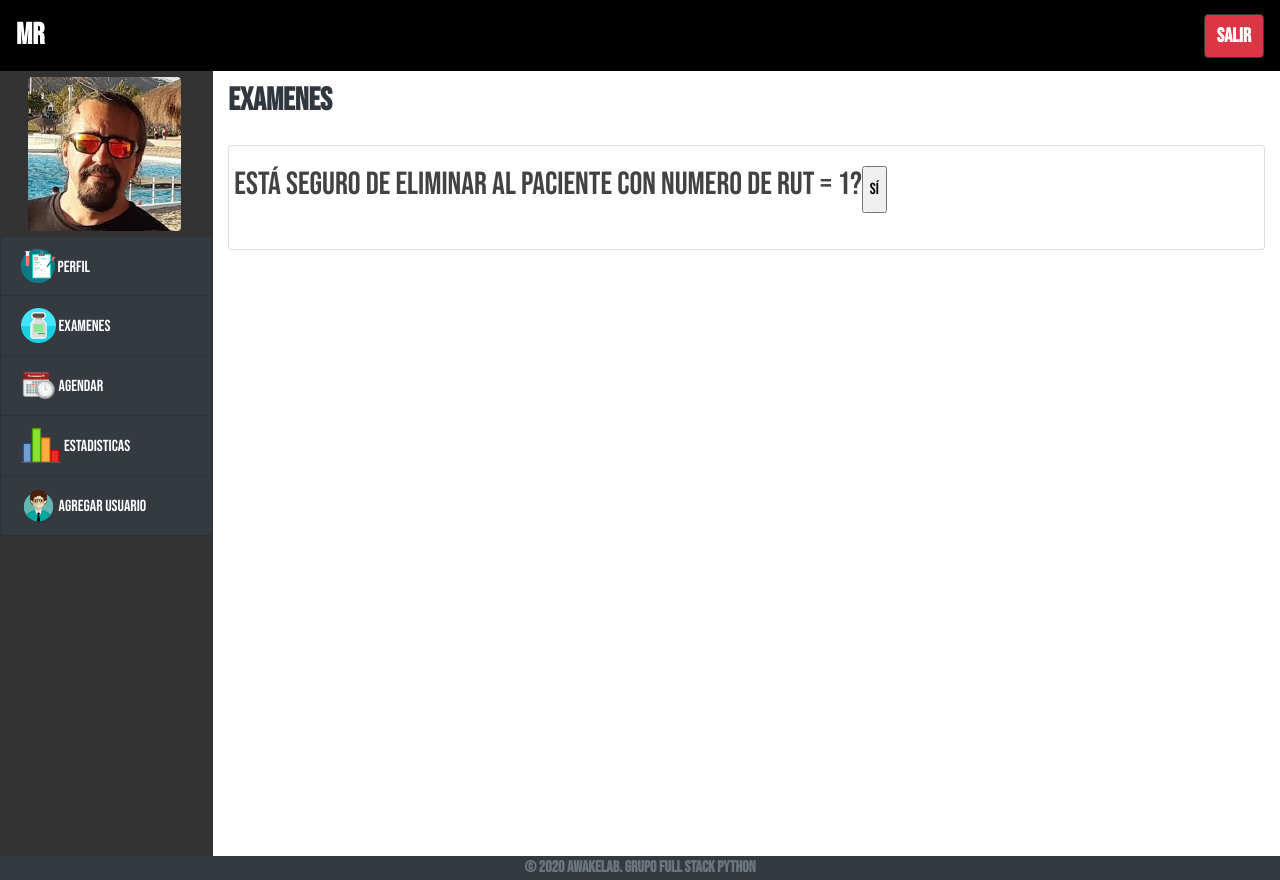
After one commit to crackoscl/trabajofinalm6, a Django app: page /1/eliminar_pacientes_db in a window 1280 px wide. The commit adds this page. Run offline with Django 3.2, Linux system fonts and the light colour scheme; some libraries are stand-ins or nearby versions.

Commit message:
crud funcionando en pacientes

```diff
--- /dev/null
+++ b/app/templates/app/eliminar_pacientes_db.html
@@ -0,0 +1,71 @@
+{% extends "base_privada.html" %}
+{% load static %}
+
+
+        {% block imagenperfil %}
+            <img class="img-fluid rounded" src="{% static 'app/img/profe luis.jpg' %}">
+        {% endblock imagenperfil %}
+
+        <!-- MAIN -->
+        {% block main %}
+
+        <div class="col py-3">
+            <div class="block-header">
+                <h2>Examenes</h2>
+                <small class="text-muted"></small>
+            </div>
+
+            <div class="row">
+                <div class="col-lg-12 col-md12 col-sm-12">
+                    <div class="card">
+                        <div class="body">
+                            <div class="row">
+
+                                <table class="table">
+                                    <thead class="thead-inverse">
+
+                                      <tr>
+                                    <form action="{% url 'app:eliminar_pacientes_db' rut=rut %}" method="POST">
+                                      {% csrf_token %}
+                                      <h2>Está seguro de eliminar al paciente con numero de rut = {{rut}}?</h2>
+                                      <input type="submit" value='Sí'>
+                                      </tr>
+                                    </thead>
+
+                                  </table>
+                            </div>
+                        </div>
+
+                          <div class="modal fade" id="modal-form" tabindex="-1" role="dialog" aria-labelledby="exampleModalLabel" aria-hidden="true">
+                            <div class="modal-dialog modal-dialog-centered" role="document">
+                              <div class="modal-content">
+
+                              </div>
+                            </div>
+                          </div>
+                        </div>
+                    </div>
+                </div>
+            </div>
+
+        </div>
+        <!--row-->
+        <!-- Main Col END -->
+    </div>
+    <!-- body-row END -->
+    {% endblock main %}
+
+    {%block footer%}
+    <footer class="footer fixed.bottom bg-dark text-center">
+        <p class="text-muted">&copy; 2020 Awakelab.</p>
+        <p class="text-muted">Grupo Full Stack Python</p>
+    </footer>
+    {% endblock footer %}
+
+
+    {% block script %}
+    <script src="{% static 'app/js/main.js' %}"></script>
+    {% endblock script %}
+</body>
+
+</html>
--- a/app/urls.py
+++ b/app/urls.py
@@ -15,5 +15,8 @@ urlpatterns = [
     path('examenes/', views.listar_examenes,name='examenes'),
     path('agendar/', views.agendar,name='agendar'),
     path('agregar_usuario/', views.agregar_usuario,name='agregar_usuario'),
+    path('agregar_usuario_db/', views.agregar_usuario_db,name='agregar_usuario_db'),
     path('<rut>/eliminar_pacientes', views.eliminar_pacientes, name='eliminar_pacientes'),
+    path('<rut>/eliminar_pacientes_db', views.eliminar_pacientes_db, name='eliminar_pacientes_db'),
+    path('<rut>/editar_paciente_db', views.editar_paciente_db, name='editar_paciente_db'),
 ]
--- a/app/views.py
+++ b/app/views.py
@@ -1,5 +1,7 @@
+from .models import Examenes, Administradores, Pacientes
 import json
 from typing import ContextManager
+import datetime
 
 
 from django.shortcuts import render, redirect
@@ -7,6 +9,7 @@ from django.conf import settings
 from django.http import JsonResponse
 from django.template.loader import render_to_string
 from .forms import Login, Examen, FormularioPacientes,Selectform
+
 
 
 # Create your views here.
@@ -221,7 +224,51 @@ def agregar_usuario(request):
         else:
             context= {'formulario': formulario_devuelto}
             context.update(context_lista_pacientes())
-            return render(request, 'app/Agregar_usuario.html', context)
+            return render(request, 'app/agregar_usuario.html', context)
+
+
+def agregar_usuario_db(request):
+
+    if request.method == 'GET':
+        formulario = FormularioPacientes()
+        context = {'formulario': formulario}
+        pacientes = Pacientes.objects.all()
+        context={ 'formulario': formulario,
+                 'lista_pacientes': pacientes}
+        print(context)
+        return render(request,'app/agregar_usuario_db.html',context)
+
+    elif request.method == 'POST':
+        #print('El post contiene:', request.POST)
+
+        formulario_devuelto = FormularioPacientes(request.POST)
+
+        if formulario_devuelto.is_valid() == True:
+            datos_formulario = formulario_devuelto.cleaned_data
+            datos_formulario['fecha']= datos_formulario['fecha'].strftime("%Y-%m-%d")
+
+            Pacientes.objects.create(nombre= datos_formulario['nombre'],
+                                    correo= datos_formulario['correo'],
+                                    clave= datos_formulario['clave'],
+                                    rut= datos_formulario['rut'],
+                                    edad = datos_formulario['edad'],
+                                    fecha = datos_formulario['fecha'],
+                                    direccion= datos_formulario['direccion'],
+                                    ocupacion= datos_formulario['ocupacion'],
+                                    telefono = datos_formulario['telefono'],
+                                    foto = datos_formulario['foto'],
+                                    resumen= datos_formulario['resumen'],
+                                    educacion = datos_formulario['educacion'],
+                                    historial = datos_formulario['historial'],
+                                    examenes = Examenes.objects.all()[0],
+                                    )
+
+            return redirect('app:agregar_usuario_db')
+
+        else:
+            context= {'formulario': formulario_devuelto}
+            context.update(context_lista_pacientes())
+            return render(request, 'app/agregar_usuario_db.html', context)
 
 
 
@@ -248,3 +295,63 @@ def eliminar_pacientes(request, rut):
             json.dump(data, file)
 
         return redirect('app:agregar_usuario')
+
+def eliminar_pacientes_db(request, rut):
+
+    if request.method == 'GET':
+        context = {'rut': rut}
+        return render(request, 'app/eliminar_pacientes_db.html', context)
+
+    if request.method == 'POST':
+        Pacientes.objects.filter(rut = rut).delete()
+
+        return redirect('app:agregar_usuario_db')
+
+
+def editar_paciente_db(request, rut):
+
+    if request.method == 'GET':
+        paciente= Pacientes.objects.filter(rut = rut).values()[0]
+
+        formulario = FormularioPacientes(initial=paciente)
+        context = {'formulario':formulario, 'rut': rut}
+        return render( request, 'app/editar_paciente_db.html', context)
+
+    elif request.method == 'POST':
+        formulario_devuelto = FormularioPacientes(request.POST)
+        if formulario_devuelto.is_valid() == True:
+            datos_formulario = formulario_devuelto.cleaned_data
+            datos_formulario['fecha']=datos_formulario['fecha'].strftime("%Y-%m-%d")
+            paciente = Pacientes.objects.filter(rut=rut).update(
+                                    nombre= datos_formulario['nombre'],
+                                    correo= datos_formulario['correo'],
+                                    clave= datos_formulario['clave'],
+                                    rut= datos_formulario['rut'],
+                                    edad = datos_formulario['edad'],
+                                    fecha = datos_formulario['fecha'],
+                                    direccion= datos_formulario['direccion'],
+                                    ocupacion= datos_formulario['ocupacion'],
+                                    telefono = datos_formulario['telefono'],
+                                    foto = datos_formulario['foto'],
+                                    resumen= datos_formulario['resumen'],
+                                    educacion = datos_formulario['educacion'],
+                                    historial = datos_formulario['historial']
+                                    )
+            return redirect('app:agregar_usuario_db')
+        else:
+            context = {'formulario': formulario_devuelto}
+            return render ( request, 'app/editar_paciente_db.html', context)
+
+
+
+
+def eliminar_pacientes_db(request, rut):
+
+    if request.method == 'GET':
+        context = {'rut': rut}
+        return render(request, 'app/eliminar_pacientes_db.html', context)
+
+    if request.method == 'POST':
+        Pacientes.objects.filter(rut = rut).delete()
+
+        return redirect('app:agregar_usuario_db')
--- a/templates/base_privada.html
+++ b/templates/base_privada.html
@@ -84,7 +84,7 @@
                     Estadisticas
                 </a>
 
-                 <a href="{% url 'app:agregar_usuario' %}" class="bg-dark list-group-item list-group-item-action">
+                 <a href="{% url 'app:agregar_usuario_db' %}" class="bg-dark list-group-item list-group-item-action">
 
                     <img class="iconos" src="{% static 'app/img/perfil.png' %}">
                     Agregar usuario
```
Also changed, not shown: app/models.py (+10 -5 lines), app/templates/app/agregar_usuario_db.html (added, +100 -0 lines), app/templates/app/editar_paciente_db.html (added, +77 -0 lines), proyectomedico/settings.py (+6 -2 lines), app/migrations/0001_initial.py, app/migrations/0002_auto_20210218_1941.py (added), app/migrations/0003_pacientes_clave.py (added), app/migrations/0004_auto_20210218_1945.py (added), app/migrations/0005_auto_20210218_1956.py (added), 2 other files.
